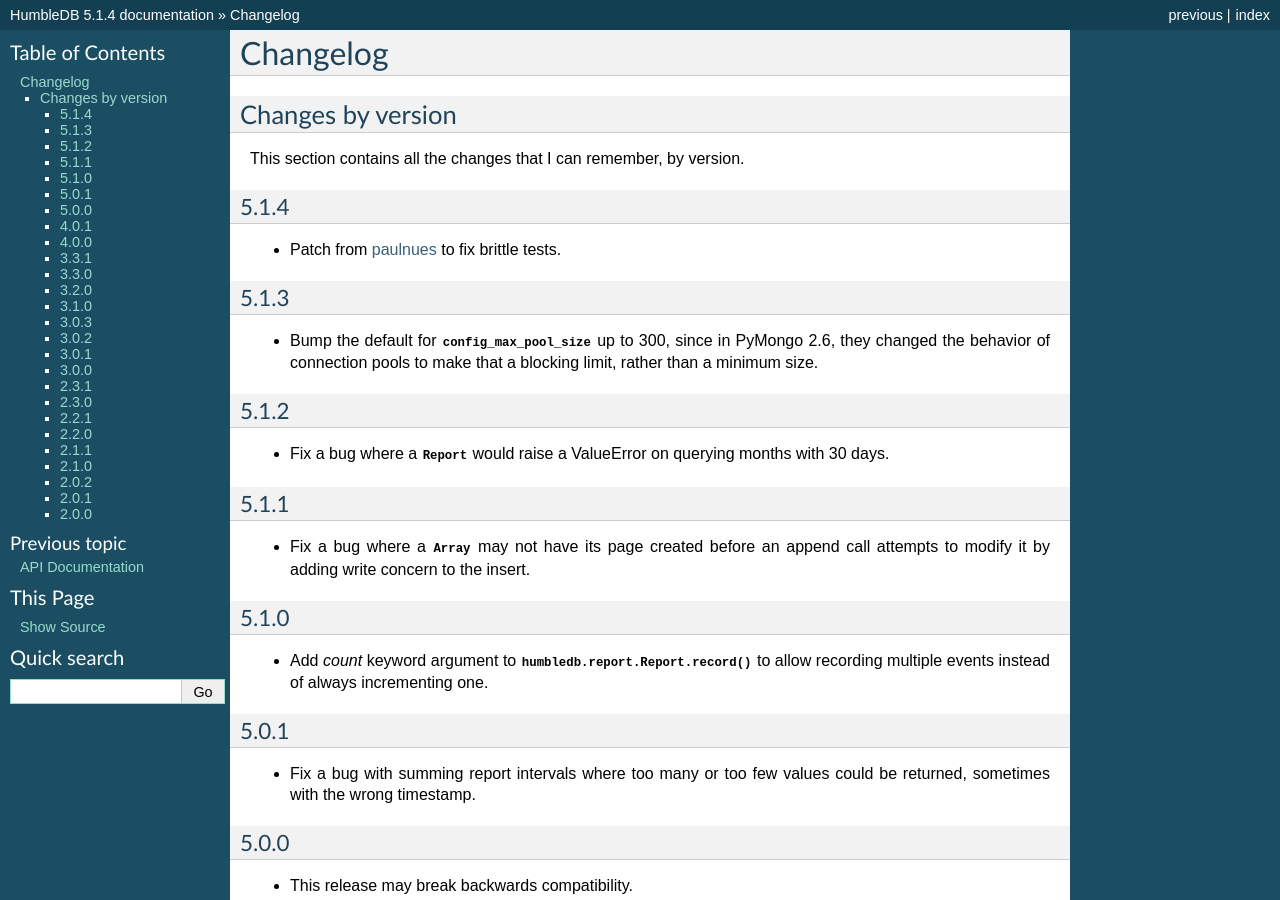
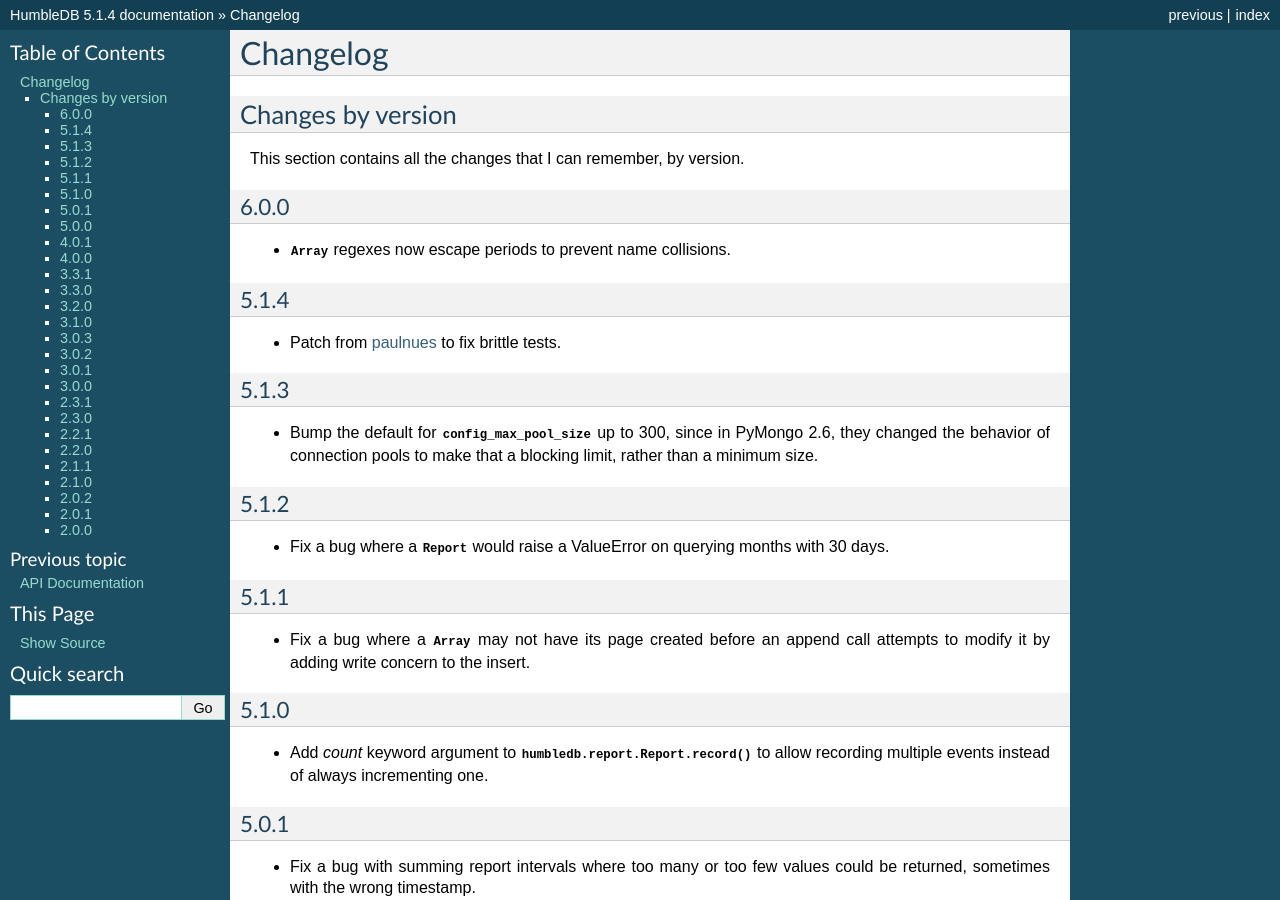
Before and after one commit to shakefu/humbledb, a Sphinx documentation site: the page built from docs/changes.rst, in a window 1280 px wide and 900 px high. Built offline with Sphinx 7.4.7, drawn with Linux system fonts in a browser that asks for light colours; cross-references to code outside the pages are shown as plain code.

Commit message:
Update changelog.

```diff
--- a/docs/changes.rst
+++ b/docs/changes.rst
@@ -5,6 +5,13 @@
 ==================
 
 This section contains all the changes that I can remember, by version.
+
+6.0.0
+-----
+
+- :class:`~humbledb.array.Array` regexes now escape periods to prevent name
+  collisions.
+
 
 5.1.4
 -----
```
